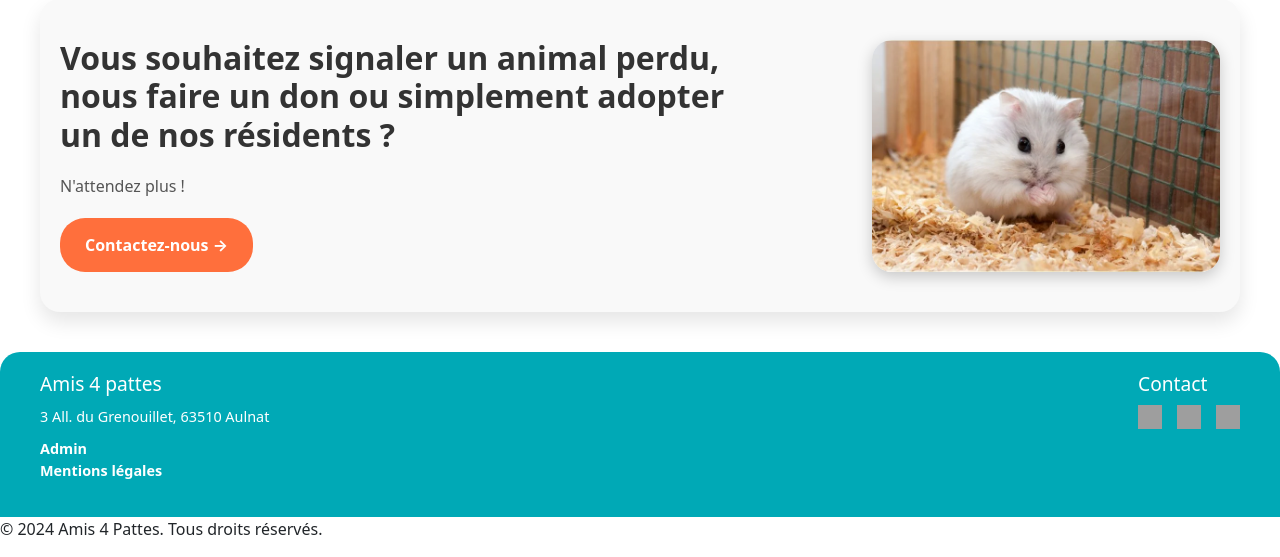
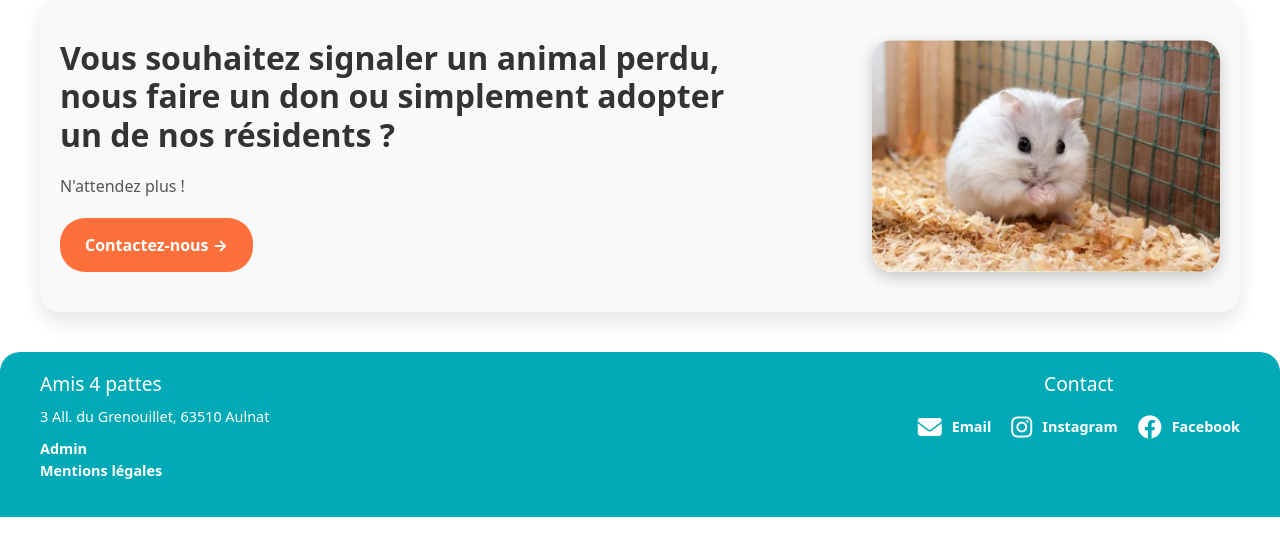
Before and after one commit to Nexzii/sae-301-MAXENCE--STIEVENARD, a PHP site: page /acceuil.php in a window 1280 px wide. Shown: the part 1146-1703 px from the top of the page. After the commit the page ends 1663 px from the top, so only its background shows below. Run offline with PHP 8.4, Linux system fonts and the light colour scheme; data comes from the database, SQL or seed files in the repository; grey boxes are pictures that could not be loaded.

Commit message:
header réparer + footer fini

```diff
--- a/site sae 301/footer.css
+++ b/site sae 301/footer.css
@@ -17,6 +17,10 @@
     gap: 20px;
     max-width: 1200px;
     margin: 0 auto;
+}
+
+.footer-left {
+    text-align: left; /* Align text to the left */
 }
 
 .footer-left h3,
@@ -47,20 +51,45 @@
 }
 
 .footer-right {
-    text-align: left;
+    text-align: center; /* Centre le texte */
+    display: flex;
+    flex-direction: column; /* Positionne "Contact" et les icônes en colonne */
+    align-items: center; /* Centre horizontalement les éléments */
 }
 
 .footer-icons {
     display: flex;
-    gap: 15px;
+    flex-direction: row; /* Les icônes restent en ligne */
+    justify-content: center; /* Centre les icônes */
+    gap: 20px; /* Ajoute de l'espace entre les icônes */
+    margin-top: 10px; /* Ajoute de l'espace entre "Contact" et les icônes */
 }
 
-.footer-icons a img {
-    width: 24px;
-    height: 24px;
+
+.footer-right h3 {
+    margin-bottom: 10px; /* Ajoute un espace sous "Contact" */
+}
+
+
+
+.footer-icons a {
+    display: flex;
+    align-items: center;
+    gap: 10px; /* Ajoute de l'espace entre l'icône et le texte */
+    color: white; /* Couleur du texte et des icônes */
+    text-decoration: none; /* Supprime le soulignement */
+    font-weight: bold;
+}
+
+.footer-icons a:hover {
+    color: #ff9800; /* Couleur au survol */
+}
+
+.footer-icons a i {
+    font-size: 1.5rem; /* Taille des icônes */
     transition: transform 0.3s ease;
 }
 
-.footer-icons a img:hover {
-    transform: scale(1.1);
+.footer-icons a i:hover {
+    transform: scale(1.2); /* Agrandissement au survol */
 }
--- a/site sae 301/footer.php
+++ b/site sae 301/footer.php
@@ -4,7 +4,9 @@
     <meta charset="UTF-8">
     <meta name="viewport" content="width=device-width, initial-scale=1.0">
     <link rel="stylesheet" href="footer.css">
-    <title>Footer</title>
+    <link href="https://cdnjs.cloudflare.com/ajax/libs/font-awesome/6.4.0/css/all.min.css" rel="stylesheet">
+
+    <title>Footer en forme de Chat</title>
 </head>
 <body>
 <!-- Footer -->
@@ -19,16 +21,23 @@
             </ul>
         </div>
         <div class="footer-right">
-            <h3>Contact</h3>
-            <div class="footer-icons">
-                <a href="mailto:contact@amis4pattes.com"><img src="recources/email-icon.svg" alt="Email"></a>
-                <a href="https://www.instagram.com"><img src="recources/instagram-icon.svg" alt="Instagram"></a>
-                <a href="https://www.facebook.com"><img src="recources/facebook-icon.svg" alt="Facebook"></a>
-            </div>
-        </div>
+    <h3>Contact</h3>
+    <div class="footer-icons">
+        <a href="mailto:example@example.com">
+            <i class="fas fa-envelope"></i> Email
+        </a>
+        <a href="https://instagram.com" target="_blank">
+            <i class="fab fa-instagram"></i> Instagram
+        </a>
+        <a href="https://facebook.com" target="_blank">
+            <i class="fab fa-facebook"></i> Facebook
+        </a>
+    </div>
+</div>
+
+
     </div>
 </footer>
-        <p>© 2024 Amis 4 Pattes. Tous droits réservés.</p>
-    </footer>
+
 </body>
 </html>
--- a/site sae 301/header.php
+++ b/site sae 301/header.php
@@ -4,7 +4,6 @@
     <meta charset="UTF-8">
     <meta name="viewport" content="width=device-width, initial-scale=1.0">
     <title>Amis 4 Pattes</title>
-    <link rel="shortcut icon" href="ressources/favicon 48x48.png"/>
     <style>
         /* Header Styles */
         header {
@@ -110,32 +109,30 @@
     </header>
 
     <script>
-        src="https://cdn.jsdelivr.net/npm/bootstrap@5.3.3/dist/js/bootstrap.bundle.min.js" integrity="sha384-YvpcrYf0tY3lHB60NNkmXc5s9fDVZLESaAA55NDzOxhy9GkcIdslK1eN7N6jIeHz" crossorigin="anonymous"
         // JavaScript for responsive hamburger menu
         const hamburger = document.querySelector('.hamburger');
         const mobileNav = document.querySelector('.nav-links.mobile');
 
         hamburger.addEventListener('click', () => {
             const isActive = mobileNav.classList.toggle('active');
-            hamburger.setAttribute('aria-expanded', isActive);
+            hamburger.setAttribute('aria-expanded', isActive.toString());
+        });
+
+        // Close menu when clicking a link
+        document.querySelectorAll('.nav-links.mobile a').forEach(link => {
+            link.addEventListener('click', () => {
+                mobileNav.classList.remove('active');
+                hamburger.setAttribute('aria-expanded', 'false');
+            });
         });
 
         // Close menu if clicked outside
         document.addEventListener('click', (event) => {
             if (!hamburger.contains(event.target) && !mobileNav.contains(event.target)) {
                 mobileNav.classList.remove('active');
-                hamburger.setAttribute('aria-expanded', false);
+                hamburger.setAttribute('aria-expanded', 'false');
             }
         });
-        document.addEventListener('DOMContentLoaded', () => {
-    const hamburger = document.querySelector('.hamburger');
-    const navMenu = document.querySelector('header nav');
-
-    hamburger.addEventListener('click', () => {
-        navMenu.classList.toggle('active');
-    });
-});
-
     </script>
 </body>
 </html>
```
Also changed, not shown: site sae 301/header.css (added, +74 -0 lines).
